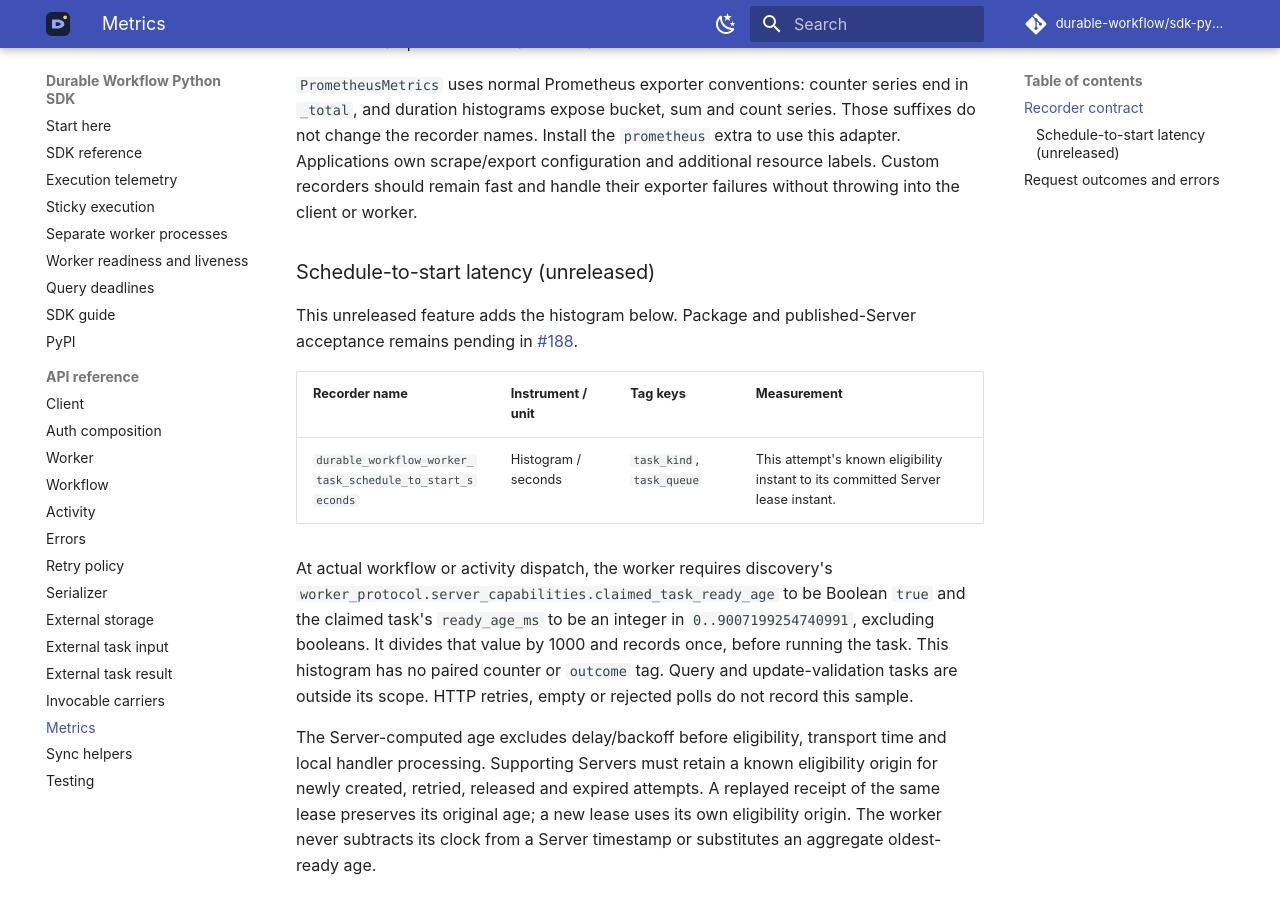
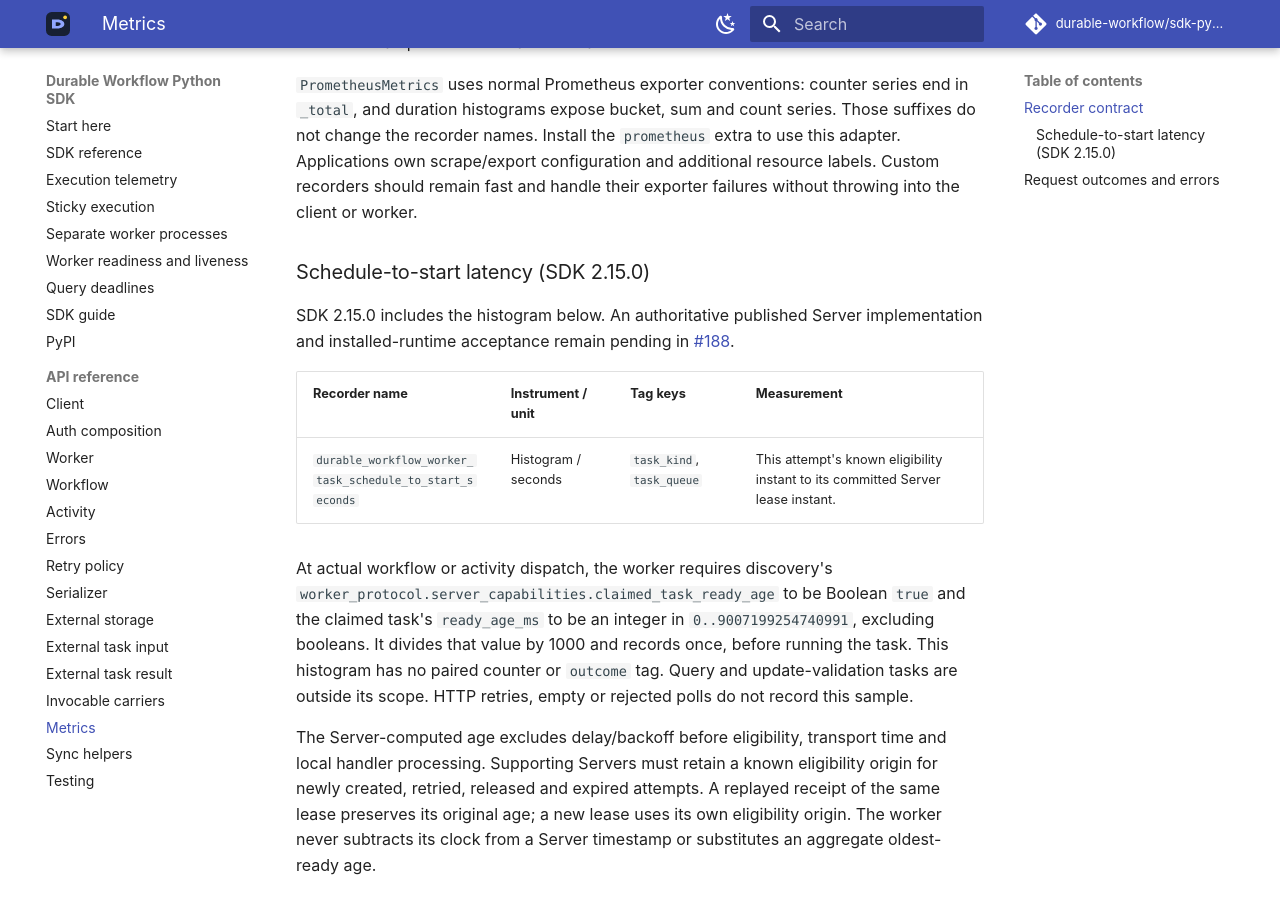
Before and after one commit to durable-workflow/sdk-python, an MkDocs documentation site: the page built from docs/reference/metrics.md, in a window 1280 px wide and 900 px high, scrolled down 853 px. Built offline with MkDocs 1.6.1 and Material for MkDocs 9.7.7, drawn with Linux system fonts in a browser that asks for light colours.

Commit message:
Prepare Python SDK 2.15.0 candidate metadata and versioned docs

```diff
--- a/docs/reference/metrics.md
+++ b/docs/reference/metrics.md
@@ -41,10 +41,10 @@ to use this adapter. Applications own scrape/export configuration and additional
 resource labels. Custom recorders should remain fast and handle their exporter
 failures without throwing into the client or worker.
 
-### Schedule-to-start latency (unreleased)
+### Schedule-to-start latency (SDK 2.15.0)
 
-This unreleased feature adds the histogram below. Package and published-Server
-acceptance remains pending in
+SDK 2.15.0 includes the histogram below. An authoritative published Server
+implementation and installed-runtime acceptance remain pending in
 [#188](https://github.com/durable-workflow/sdk-python/issues/188).
 
 | Recorder name | Instrument / unit | Tag keys | Measurement |
--- a/pyproject.toml
+++ b/pyproject.toml
@@ -4,7 +4,7 @@ build-backend = "setuptools.build_meta"
 
 [project]
 name = "durable-workflow"
-version = "2.14.0"
+version = "2.15.0"
 description = "Python client and worker SDK for Durable Workflow Cloud and self-hosted Server"
 readme = "README.md"
 requires-python = ">=3.10"
@@ -79,8 +79,8 @@ durable-workflow-replay-conformance = "durable_workflow.replay_conformance:main"
 durable-workflow-workflow-updates-conformance = "durable_workflow.workflow_updates_conformance:main"
 
 [tool.durable-workflow]
-product-train = "2.14.0"
-registry-version = "2.14.0"
+product-train = "2.15.0"
+registry-version = "2.15.0"
 supported-server-versions = "2.8.0"
 supported-server-release-baselines = { "2" = "2.8.0", "3" = "3.0.0" }
 worker-protocol-version = "1.20"
```
Also changed, not shown: CHANGELOG.md (+6 -0 lines), docs/sdk-reference.md (+4 -0 lines).
